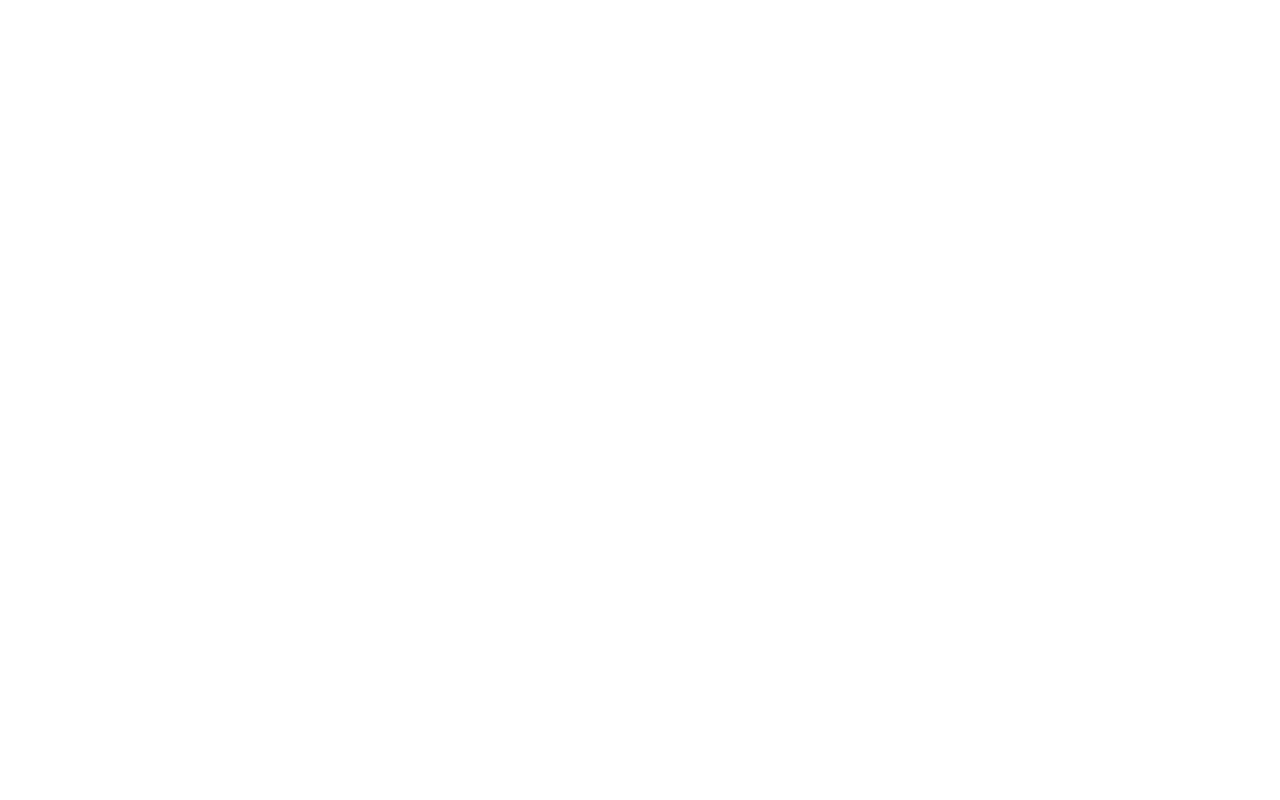
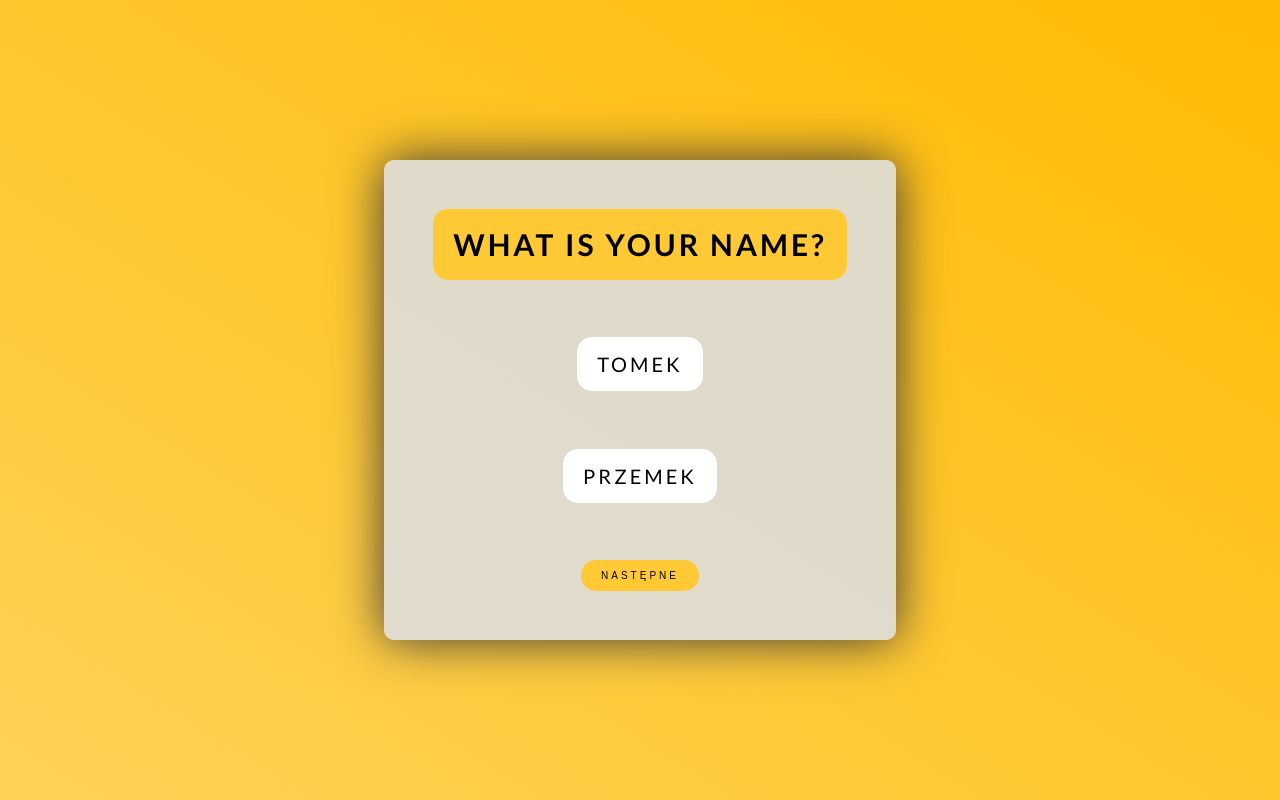
Before and after one commit to TomPod92/CV-zadanie, a website: page index.html in a window 1280 px wide. Drawn offline with Linux system fonts and the light colour scheme.

Commit message:
html and css for survey done

```diff
--- a/index.html
+++ b/index.html
@@ -1,12 +1,30 @@
 <!DOCTYPE html>
-<html lang="en">
+<html lang="pl">
+
 <head>
     <meta charset="UTF-8">
     <meta name="viewport" content="width=device-width, initial-scale=1.0">
     <meta http-equiv="X-UA-Compatible" content="ie=edge">
-    <title>Document</title>
+
+    <link href="https://fonts.googleapis.com/css?family=Lato:300,400,700&amp;subset=latin-ext" rel="stylesheet">
+    <link rel="stylesheet" href="css/style.css">
+    <title>CV-zadanie</title>
 </head>
+
 <body>
+    <div class="question__container">
+        <h1 class="question__text">What is your name?</h1>
 
+        <input type="radio" id="option1" value="1" name="option" class="question__checkbox">
+        <label class="question__answer question__answer--first" for="option1">Tomek</label>
+
+        <input type="radio" id="option2" value="2" name="option" class="question__checkbox">
+        <label class="question__answer question__answer--second" for="option2">Przemek</label>
+
+        <button class="question__button">Następne</button>
+    </div>
+
+    <!-- <script src="javascript/script.js" type="text/javascript"></script> -->
 </body>
+
 </html>
--- /dev/null
+++ b/scss/_setup.scss
@@ -0,0 +1,26 @@
+:root {
+    --color-primary-light: #ffd257;
+    --color-primary: #FFC935;
+    --color-primary-dark: #ffbb02;
+    --color-grey: #383838;
+    --color-grey-light: #DDD;
+}
+
+*,
+*::after,
+*::before {
+    margin: 0;
+    padding: 0;
+    box-sizing: inherit;
+}
+
+html {font-size: 62.5%;} //10px by default
+
+body {
+    font-family: 'Lato', sans-serif;
+    font-weight: 400;
+    line-height: 1.7;
+    box-sizing: border-box;
+    background-image: linear-gradient(to right top, var(--color-primary-light), var(--color-primary-dark));
+    min-height: 100vh;
+}
--- /dev/null
+++ b/scss/_survey.scss
@@ -0,0 +1,70 @@
+.question {
+    &__container {
+        position: absolute;
+        top: 50%;
+        left: 50%;
+        transform: translate(-50%, -50%);
+        width: 40%;
+        height: 60%;
+        background-color:rgba(221, 221, 221, 0.9);
+        border-radius: 10px;
+        padding: 2rem;
+        box-shadow: 0rem 0rem 5rem var(--color-grey);
+        display: flex;
+        flex-direction: column;
+        justify-content: space-around;
+        align-items: center;
+    }
+
+    &__text,
+    &__answer,
+    &__button {
+        display: inline-block;
+        padding: 1rem 2rem;
+        text-transform: uppercase;
+        letter-spacing: 3px;
+        border-radius: 15px;
+    }
+
+    &__text {
+        background-color: var(--color-primary);
+        font-size: 3rem;
+    }
+
+    &__checkbox {
+        display: none;
+
+        &:checked + .question__answer {
+            background-color: var(--color-primary);
+        }
+    }
+
+    &__answer {
+        background-color: white;
+        font-size: 2rem;
+        transition: all .7s;
+
+        &:hover {
+            background-color: var(--color-primary-dark);
+            transform: scale(1.04);
+            color: white;
+            box-shadow: .5rem .5rem 5rem rgba(0, 0, 0, 0.4);;
+        }
+    }
+
+    &__button {
+        background-color: var(--color-primary);
+        font-size: 1rem;
+        border: none;
+        transition: all .7s;
+
+        &:hover {
+            background-color: white;
+            transform: scale(1.04);
+            box-shadow: .5rem .5rem 5rem rgba(0, 0, 0, 0.4);
+        }
+    }
+
+
+
+}
--- /dev/null
+++ b/scss/main.scss
@@ -0,0 +1,2 @@
+@import "setup";
+@import "survey";
```
Also changed, not shown: package.json (added, +22 -0 lines), css/style.css (added), style.css (deleted), 2 other files.
